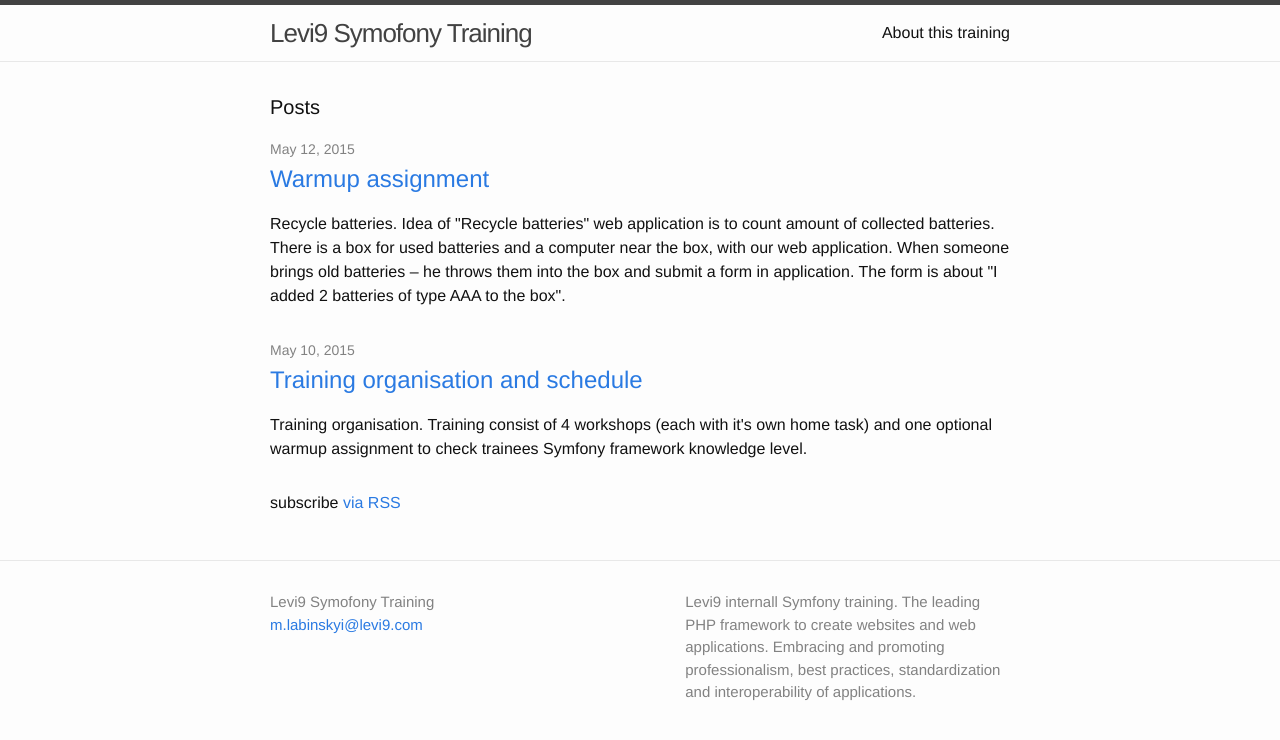
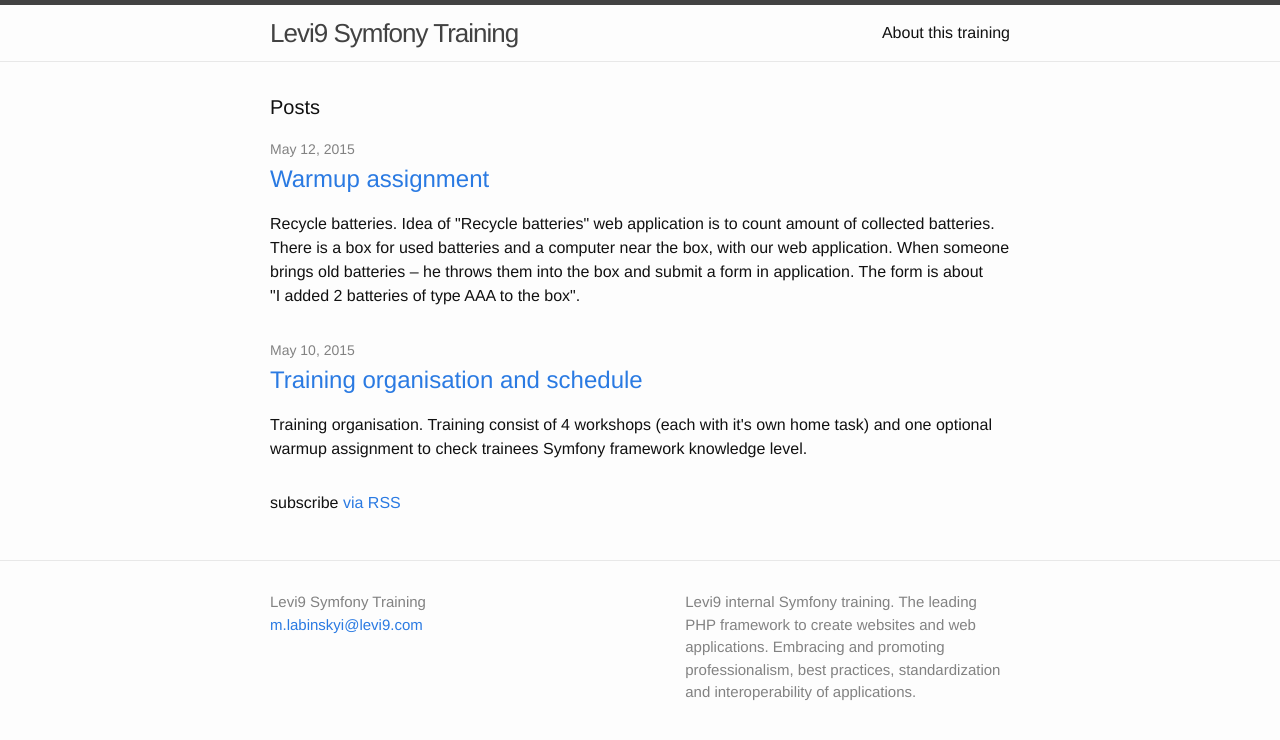
Before and after one commit to e-moe/sf-levi9, a Jekyll site: the page built from index.html, in a window 1280 px wide. Shown: the top 740 px of the page. Built offline with Jekyll 4.4.1, drawn with Linux system fonts in a browser that asks for light colours.

Commit message:
typo fix

```diff
--- a/_config.yml
+++ b/_config.yml
@@ -1,8 +1,8 @@
 # Site settings
-title: Levi9 Symofony Training
+title: Levi9 Symfony Training
 email: m.labinskyi@levi9.com
 description: |
-  Levi9 internall Symfony training.
+  Levi9 internal Symfony training.
   The leading PHP framework to create websites and web applications.
   Embracing and promoting professionalism, best practices, standardization and interoperability of applications.
 baseurl: "/sf-levi9" # the subpath of your site, e.g. /blog/
--- a/_posts/2015-05-12-warmup.markdown
+++ b/_posts/2015-05-12-warmup.markdown
@@ -12,7 +12,7 @@
     Idea of "Recycle batteries" web application is to count amount of collected batteries.
     There is a box for used batteries and a computer near the box, with our web application. When someone
     brings old batteries – he throws them into the box and submit a form in application. The form is about
-    "I added 2 batteries of type AAA to the box".
+    "I&nbsp;added 2 batteries of type AAA to the box".
 ---
 * TOC
 {:toc}
@@ -23,7 +23,7 @@
 
 There is a box for used batteries and a computer near the box, with our web application. When someone
 brings old batteries – he throws them into the box and submit a form in application. The form is about
-"I added 2 batteries of type AAA to the box".
+"I&nbsp;added 2 batteries of type AAA to the box".
 
 After a couple of days, when the box is almost full, we could get a statistics, what is inside the box?
 For example, there would be 12 AAA batteries, 20 AA batteries and 5 "undefined" ones. No idea,
```
Also changed, not shown: about.md (+1 -1 lines).
